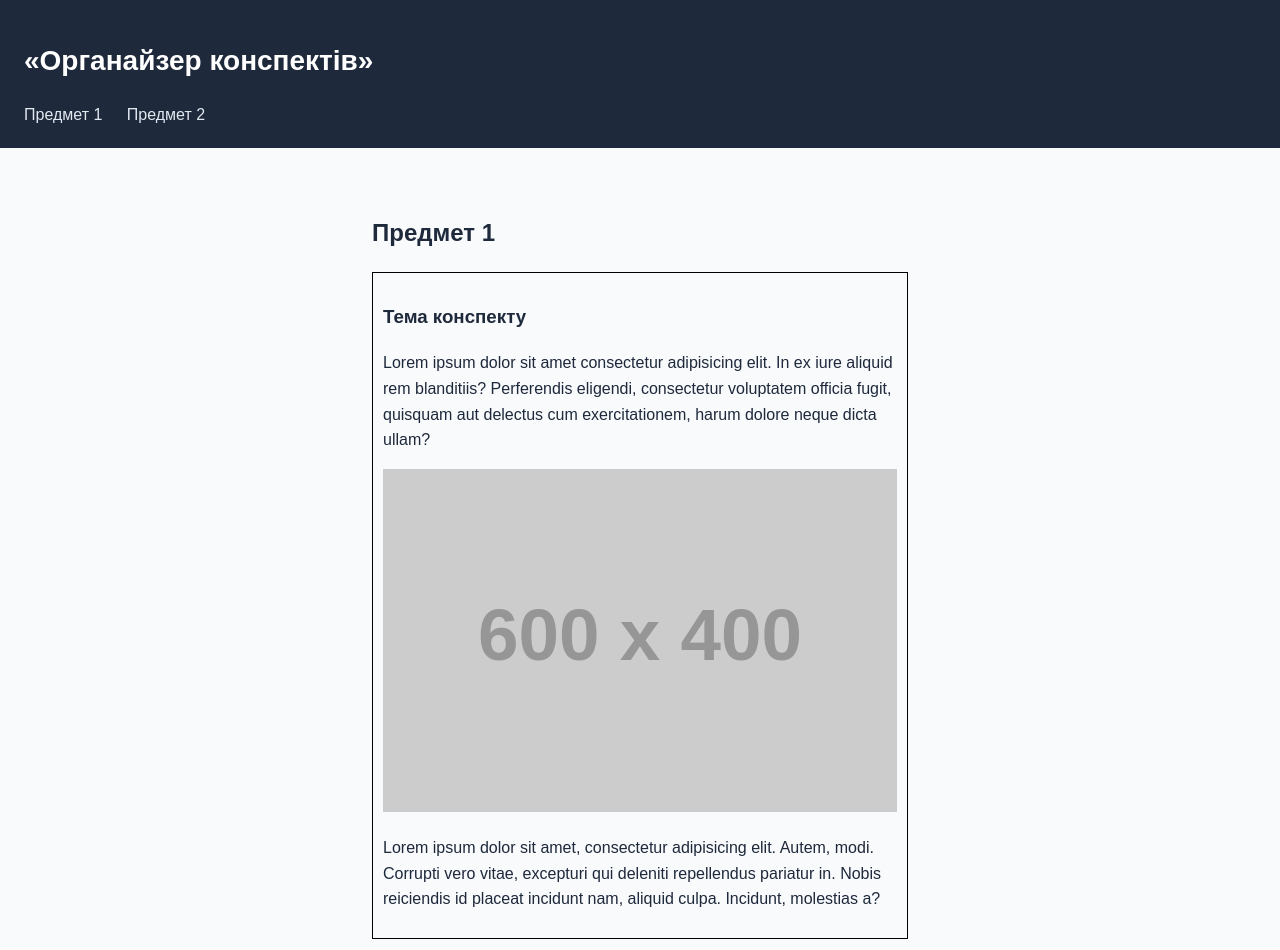
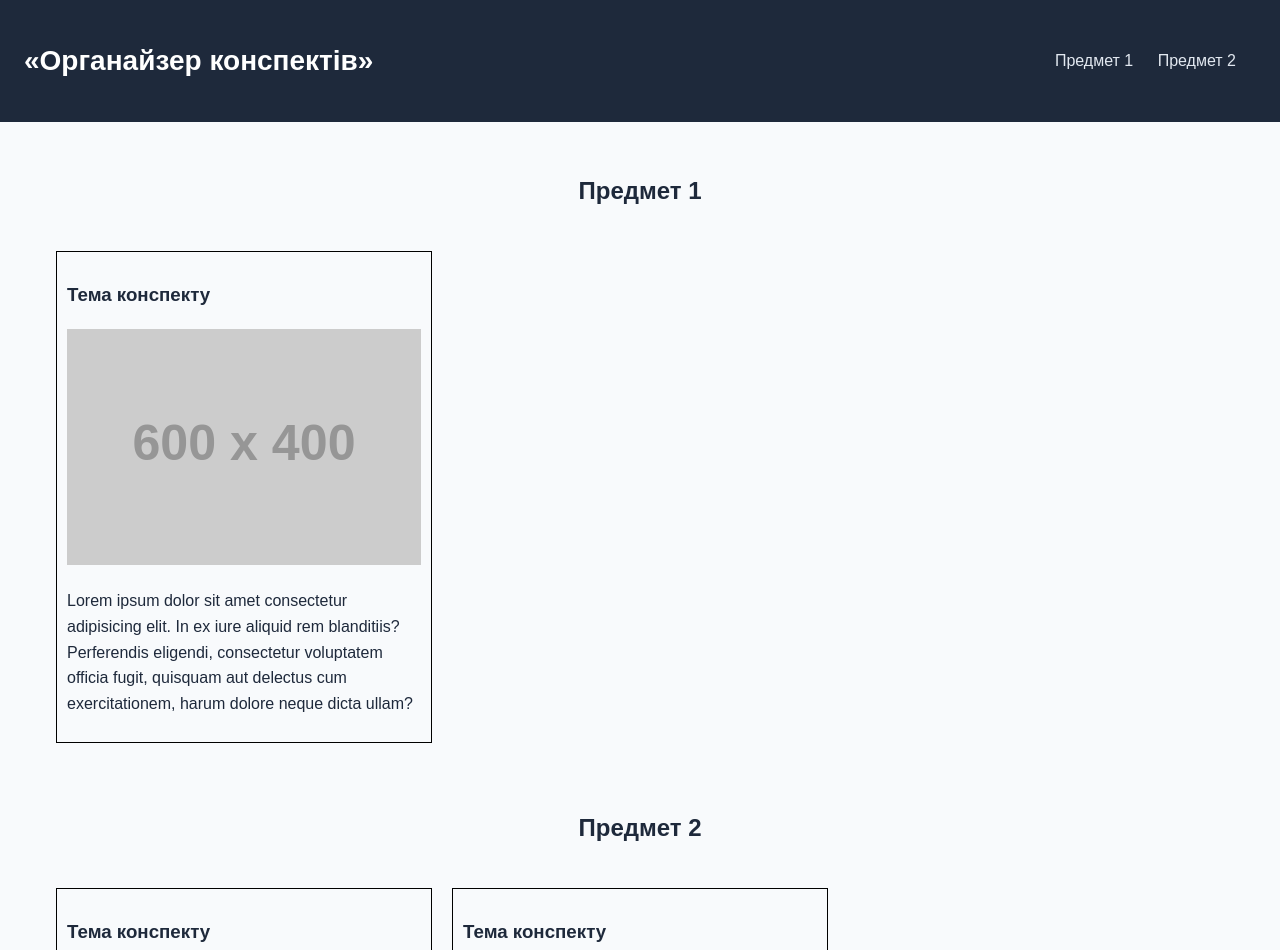
Before and after one commit to Illya-1/study-notes-organizer, a plain HTML site: page index.html in a window 1280 px wide. Shown: the top 950 px of the page. Drawn offline with Linux system fonts and the light colour scheme; placeholder pictures from the web are drawn by us.

Commit message:
Change layout so it uses grid and flexbox

```diff
--- a/css/style.css
+++ b/css/style.css
@@ -15,6 +15,15 @@ header{
     background-color: #1E293B;
     color:#FFFFFF;
     padding: 20px 24px;
+
+    display:flex;
+    align-items: center;
+    justify-content: space-between;
+
+    flex-wrap: wrap;
+    flex-direction: row;
+
+    gap: 10px 20px;
 }
 
 header h1{
@@ -33,19 +42,48 @@ header nav a:hover{
 }
 
 main{
-    max-width: 600px;
+    max-width: 1200px;
+    width: fit-content;
+    width: 100%;
     margin: 30px auto;
     padding: 0px 16px;
+    display: flex;
+    flex-direction: column;
+    align-items: center;
 }
 
-main section{
-    padding: 16px;
+
+
+.cards-container{
+    display: grid;
+    grid-template-columns: 1fr;
+    gap: 20px;
+    margin-bottom: 30px;
 }
+
+@media(min-width: 600px){
+    .cards-container{
+        grid-template-columns: 1fr 1fr;
+    }
+}
+
+@media(min-width: 1024px){
+    .cards-container{
+        grid-template-columns: 1fr 1fr 1fr;
+    }
+}
+
+.cards-container h2{
+    grid-column: 1 / -1;
+    text-align: center;
+}
+
 
 .card{
     padding: 10px;
     border: 1px solid black;
     margin-bottom: 16px;
+    max-width: 400px;
 }
 
 .card img {
--- a/index.html
+++ b/index.html
@@ -16,21 +16,18 @@
     </header>
 
     <main>
-        <section id="subject-1">
+        <section id="subject-1" class="cards-container">
             <h2>Предмет 1</h2>
 
             <article class="card">
-                <h3>Тема конспекту</h3>
-                <p>Lorem ipsum dolor sit amet consectetur adipisicing elit. In ex iure aliquid rem blanditiis? Perferendis eligendi, consectetur voluptatem officia fugit, quisquam aut delectus cum exercitationem, harum dolore neque dicta ullam?</p>
-                <img src="https://placehold.co/600x400" alt="notes-info-demonstration-1">
-                <p>Lorem ipsum dolor sit amet, consectetur adipisicing elit. Autem, modi. Corrupti vero vitae, excepturi qui deleniti repellendus pariatur in. Nobis reiciendis id placeat incidunt nam, aliquid culpa. Incidunt, molestias a?</p>
-            </article>
-
+                    <h3>Тема конспекту</h3>
+                    <img src="https://placehold.co/600x400" alt="notes-info-demonstration-1">
+                    <p>Lorem ipsum dolor sit amet consectetur adipisicing elit. In ex iure aliquid rem blanditiis? Perferendis eligendi, consectetur voluptatem officia fugit, quisquam aut delectus cum exercitationem, harum dolore neque dicta ullam?</p>
+                </article>
         </section>
 
-        <section id="subject-2">
+        <section id="subject-2" class="cards-container">
             <h2>Предмет 2</h2>
-
             <article class="card">
                 <h3>Тема конспекту</h3>
                 <p>Lorem ipsum dolor sit, amet consectetur adipisicing elit. Consequuntur architecto velit doloremque saepe dolore numquam eos, nesciunt cumque iure nemo voluptatem impedit id, enim sint obcaecati vero quis minima nam!</p>
```
